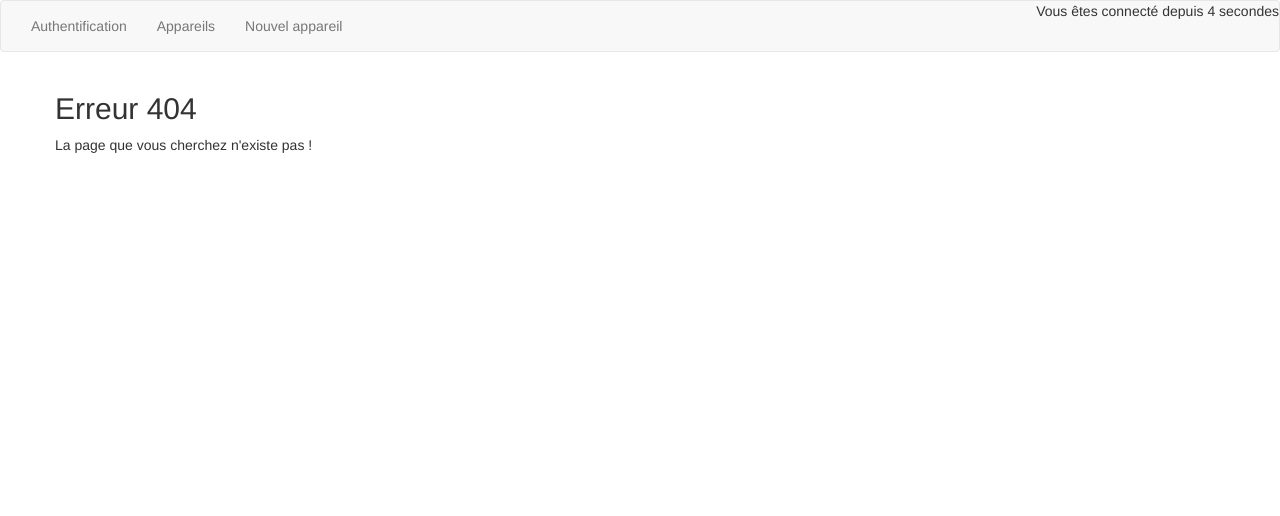
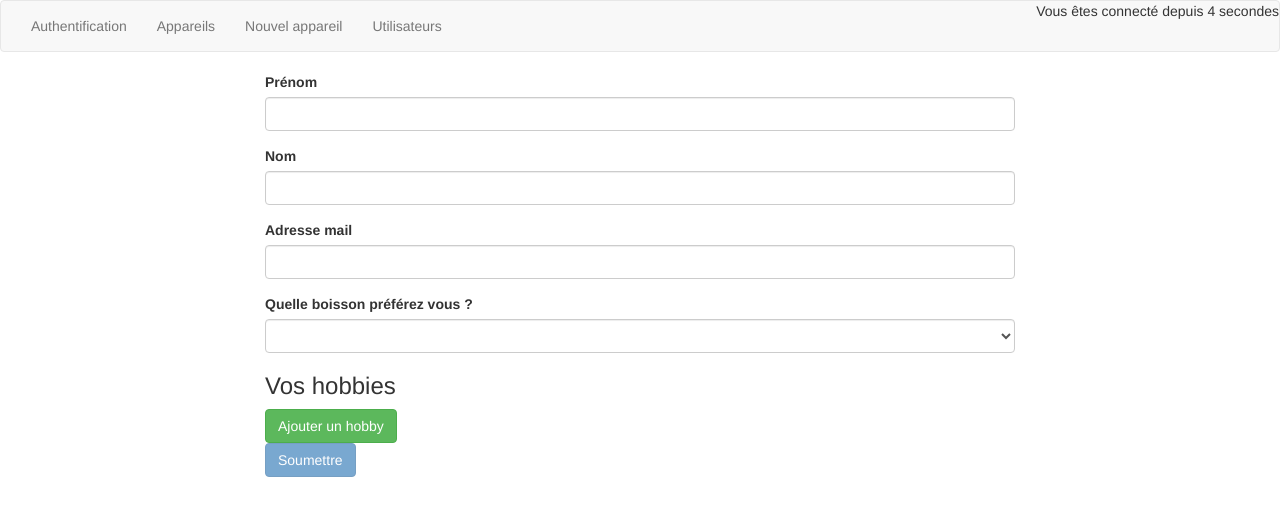
Before and after one commit to NicoDakthor/mon-projet-angular, an Angular app: page /new-user in a window 1280 px wide. Before the commit this address led to /not-found. Shown: the top 516 px of the page. Built offline with nearby package versions, Linux system fonts and the light colour scheme.

Commit message:
Forms - méthode réactive

```diff
--- a/src/app/app.component.html
+++ b/src/app/app.component.html
@@ -4,6 +4,7 @@
       <li routerLinkActive="active"><a routerLink="auth">Authentification</a></li>
       <li routerLinkActive="active"><a routerLink="appareils">Appareils</a></li>
       <li routerLinkActive="active"><a routerLink="edit">Nouvel appareil</a></li>
+      <li routerLinkActive="active"><a routerLink="users">Utilisateurs</a></li>
     </ul>
     <div class="navbar-right">
       <p>Vous êtes connecté depuis {{ secondes }} secondes</p>
--- /dev/null
+++ b/src/app/models/User.model.ts
@@ -0,0 +1,8 @@
+export class User {
+
+    constructor(public firstName: string,
+                public lastName: string,
+                public email: string,
+                public drinkPreference: string,
+                public hobbies?: string[]) {}
+}
--- /dev/null
+++ b/src/app/new-user/new-user.component.html
@@ -0,0 +1,31 @@
+<div class="col-sm-8 col-sm-offset-2">
+  <form [formGroup]="userForm" (ngSubmit)="onSubmitForm()">
+    <div class="form-group">
+      <label for="firstName">Prénom</label>
+      <input type="text" class="form-control" id="firstName" formControlName="firstName">
+    </div>
+    <div class="form-group">
+      <label for="lastName">Nom</label>
+      <input type="text" class="form-control" id="lastName" formControlName="lastName">
+    </div>
+    <div class="form-group">
+      <label for="email">Adresse mail</label>
+      <input type="text" class="form-control" id="email" formControlName="email">
+    </div>
+    <div class="form-group">
+      <label for="drinkPreference">Quelle boisson préférez vous ?</label>
+      <select id="drinkPreference" class="form-control" formControlName="drinkPreference">
+        <option value="Coca Cola">Coca Cola</option>
+        <option value="Pepsi">Pepsi</option>
+      </select>
+    </div>
+    <div formArrayName='hobbies'>
+      <h3>Vos hobbies</h3>
+      <div class="form-group" *ngFor="let hobbyControl of getHobbies().controls; let i = index">
+        <input type="text" class="form-control" [formControlName]="i">
+      </div>
+      <button class="btn btn-success" type="button" (click)="onAddHobby()">Ajouter un hobby</button>
+    </div>
+    <button class="btn btn-primary" type="submit" [disabled]="userForm.invalid">Soumettre</button>
+  </form>
+</div>
--- /dev/null
+++ b/src/app/new-user/new-user.component.ts
@@ -0,0 +1,53 @@
+import { Component, OnInit } from '@angular/core';
+import { FormGroup, FormBuilder, Validators, FormArray } from '@angular/forms';
+import { UserService } from '../services/user.service';
+import { Router } from '@angular/router';
+import { User } from '../models/User.model';
+
+@Component({
+  selector: 'app-new-user',
+  templateUrl: './new-user.component.html',
+  styleUrls: ['./new-user.component.scss']
+})
+export class NewUserComponent implements OnInit {
+
+  userForm: FormGroup;
+
+  constructor(private formBuilder: FormBuilder, private userService: UserService, private router: Router) { }
+
+  ngOnInit() {
+    this.initForm();
+  }
+
+  initForm() {
+    this.userForm = this.formBuilder.group({
+      firstName: ['', Validators.required],
+      lastName: ['', Validators.required],
+      email: ['', [Validators.required, Validators.email]],
+      drinkPreference: ['', Validators.required],
+      hobbies: this.formBuilder.array([])
+    });
+  }
+
+  onSubmitForm() {
+    const formValue = this.userForm.value;
+    const newUser = new User(
+      formValue['firstName'],
+      formValue['lastName'],
+      formValue['email'],
+      formValue['drinkPreference'],
+      formValue['hobbies'] ? formValue['hobbies'] : []
+    );
+    this.userService.addUser(newUser);
+    this.router.navigate(['/users']);
+  }
+
+  getHobbies() {
+    return this.userForm.get('hobbies') as FormArray;
+  }
+
+  onAddHobby() {
+    const newHobbyControl = this.formBuilder.control('', Validators.required);
+    this.getHobbies().push(newHobbyControl);
+  }
+}
--- /dev/null
+++ b/src/app/services/user.service.ts
@@ -0,0 +1,32 @@
+import { Injectable } from '@angular/core';
+import { User } from '../models/User.model';
+import { Subject } from 'rxjs';
+
+@Injectable({
+  providedIn: 'root'
+})
+export class UserService {
+
+  private users: User[] = [
+    {
+      firstName: 'James',
+      lastName: 'Smith',
+      email: 'james@Smith.com',
+      drinkPreference: 'Coca Cola',
+      hobbies: ['Musique', 'Guitare']
+    }
+  ];
+  userSubject = new Subject<User[]>();
+
+  emitUsers() {
+    this.userSubject.next(this.users.slice());
+  }
+
+  addUser(user: User) {
+    this.users.push(user);
+    this.emitUsers();
+  }
+
+constructor() { }
+
+}
--- /dev/null
+++ b/src/app/user-list/user-list.component.html
@@ -0,0 +1,12 @@
+<a routerLink="/new-user">Nouvel Utilisateur</a>
+<ul class="list-group">
+  <li class="list-group-item" *ngFor="let user of users">
+    <h3>{{ user.firstName }} {{ user.lastName }}</h3>
+    <p>{{ user.email }}</p>
+    <p>Cette personne préfère le {{ user.drinkPreference }}</p>
+    <p *ngIf="user.hobbies && user.hobbies.length > 0">
+      Cette personne a des hobbies :
+      <span *ngFor="let hobby of user.hobbies">{{ hobby }} - </span>
+    </p>
+  </li>
+</ul>
--- /dev/null
+++ b/src/app/user-list/user-list.component.ts
@@ -0,0 +1,31 @@
+import { Component, OnInit, OnDestroy } from '@angular/core';
+import { User } from '../models/User.model';
+import { Subscription } from 'rxjs';
+import { UserService } from '../services/user.service';
+
+@Component({
+  selector: 'app-user-list',
+  templateUrl: './user-list.component.html',
+  styleUrls: ['./user-list.component.scss']
+})
+export class UserListComponent implements OnInit, OnDestroy {
+
+  users: User[];
+  userSubscription: Subscription;
+
+  constructor(private userService: UserService) { }
+
+  ngOnInit() {
+    this.userSubscription = this.userService.userSubject.subscribe(
+      (users: User[]) => {
+        this.users = users;
+      }
+    );
+    this.userService.emitUsers();
+  }
+
+  ngOnDestroy() {
+    this.userSubscription.unsubscribe();
+  }
+
+}
```
Also changed, not shown: src/app/app.module.ts (+12 -3 lines), src/app/new-user/new-user.component.scss (added), src/app/user-list/user-list.component.scss (added).
